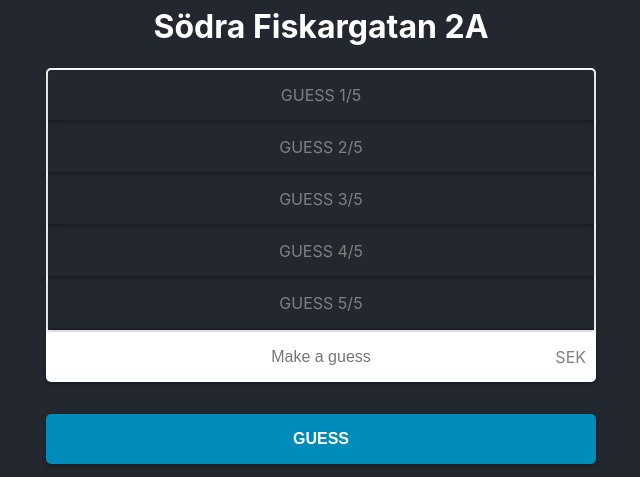
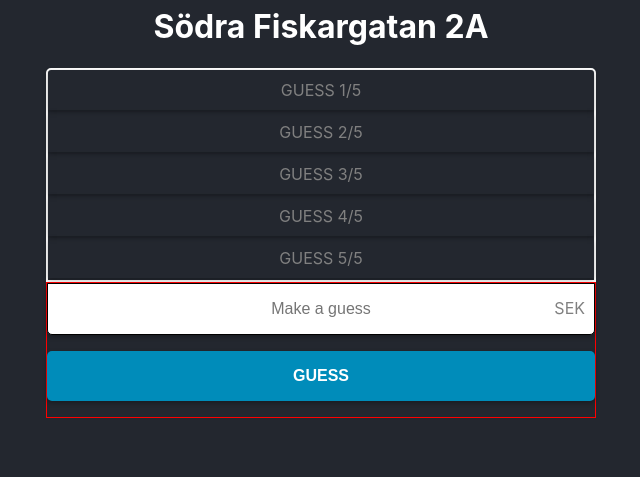
Before and after one commit to lili7642/ui2-project, a React (Create React App) app: page / in a window 1280 px wide. Shown: the part 471-948 px from the top of the page, without its empty margins (319-959 px from the left). After the commit the page ends 889 px from the top, so only its background shows below. Built offline with nearby package versions, Linux system fonts and the light colour scheme.

Commit message:
little css

```diff
--- a/src/components/Game.css
+++ b/src/components/Game.css
@@ -5,6 +5,7 @@
   form {
     position: relative;
     margin: 0 auto;
+    border: 1px solid red;
   }
 
   form:label {
@@ -32,6 +33,8 @@
     transition: box-shadow 0.2s ease-in-out;
 
     text-align: center;
+
+    border: 1px solid;
   }
 
 
@@ -84,12 +87,11 @@
   }
 
   .guessDiv {
-    padding: 15px;
+    padding: 10px;
     margin-bottom: 2px;
     font-size: 1rem;
     color: gray;
     box-shadow: 0px 2px 5px rgba(0, 0, 0, 0.3);
-
   }
 
   .madeGuessDiv {
@@ -97,7 +99,7 @@
     justify-content: center;
 
     background-color: #0076A3;
-    padding: 15px;
+    padding: 10px;
 
     font-size: 1rem;
     font-size: 110%;
@@ -111,8 +113,8 @@
 
   .sekDiv {
 
-    /* position: absolute;
-    right:10px; */
+    position: absolute;
+    right:10px;
 
   }
 
@@ -123,7 +125,6 @@
 
   .inputDiv{
     position: relative;
-    margin-bottom: 1rem;
   }
 
 
```
